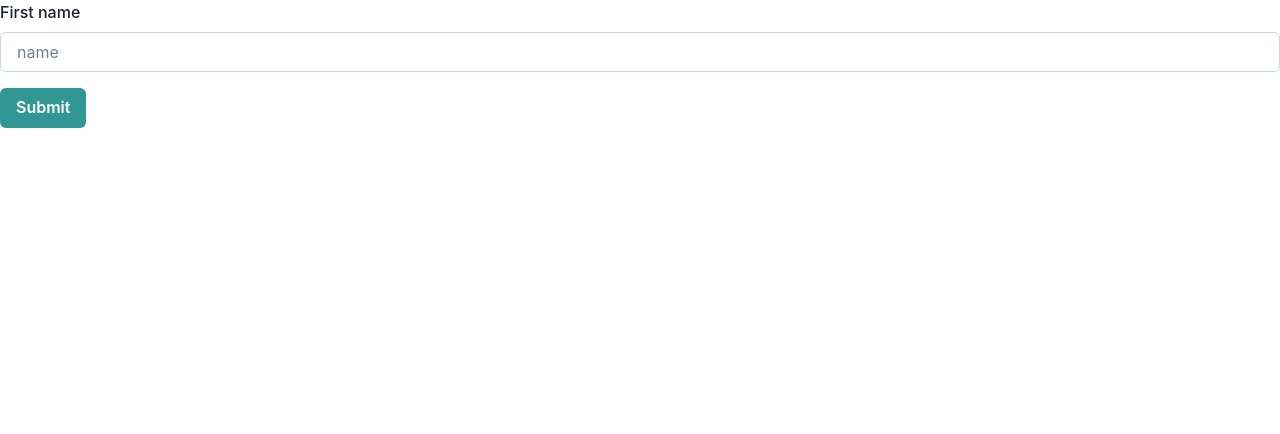
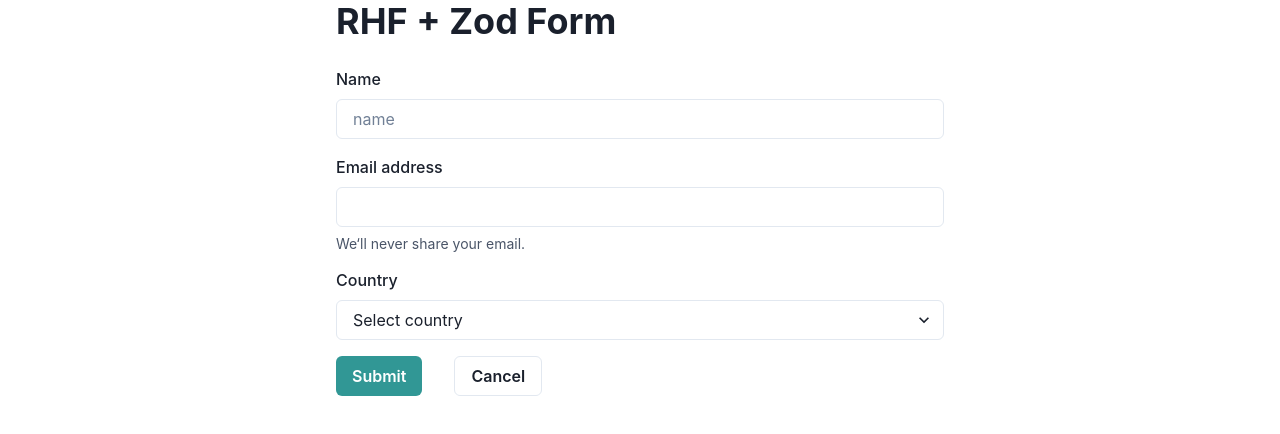
Before and after one commit to calbone/nextjs_validation_zod, a Next.js app: page / in a window 1280 px wide. Shown: the top 434 px of the page. Built offline with nearby package versions, Linux system fonts and the light colour scheme.

Commit message:
要素追加

```diff
--- a/src/components/Form.tsx
+++ b/src/components/Form.tsx
@@ -1,9 +1,15 @@
 import {
   Button,
+  ButtonGroup,
+  Container,
   FormControl,
   FormErrorMessage,
+  FormHelperText,
   FormLabel,
+  Heading,
   Input,
+  Select,
+  VStack,
 } from '@chakra-ui/react'
 import { zodResolver } from '@hookform/resolvers/zod'
 import type { SubmitHandler } from 'react-hook-form'
@@ -36,17 +42,39 @@ export default function HookForm() {
     })
 
   return (
+    <Container maxW="container.sm">
+      <Heading as="h1" mb="24px">
+        RHF + Zod Form
+      </Heading>
       <form onSubmit={handleSubmit(onSubmit)}>
+        <VStack spacing="16px">
           <FormControl isInvalid={!!errors.name}>
-        <FormLabel htmlFor="name">First name</FormLabel>
+            <FormLabel htmlFor="name">Name</FormLabel>
             <Input id="name" placeholder="name" {...register('name')} />
             <FormErrorMessage>
               {errors.name && errors.name.message}
             </FormErrorMessage>
           </FormControl>
-      <Button mt={4} colorScheme="teal" isLoading={isSubmitting} type="submit">
+          <FormControl>
+            <FormLabel>Email address</FormLabel>
+            <Input type="email" />
+            <FormHelperText>We&lsquo;ll never share your email.</FormHelperText>
+          </FormControl>
+          <FormControl>
+            <FormLabel>Country</FormLabel>
+            <Select placeholder="Select country">
+              <option>United Arab Emirates</option>
+              <option>Nigeria</option>
+            </Select>
+          </FormControl>
+        </VStack>
+        <ButtonGroup spacing="8" mt={4}>
+          <Button colorScheme="teal" isLoading={isSubmitting} type="submit">
             Submit
           </Button>
+          <Button variant="outline">Cancel</Button>
+        </ButtonGroup>
       </form>
+    </Container>
   )
 }
```
Lines whose indentation alone changed are shown as unchanged.
